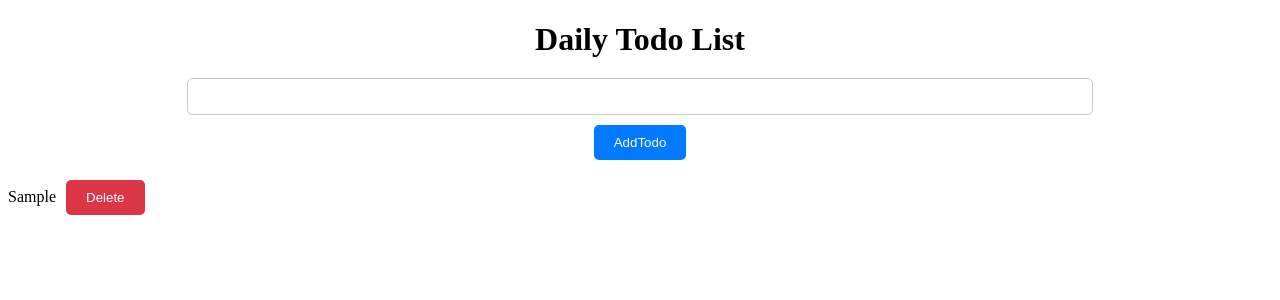
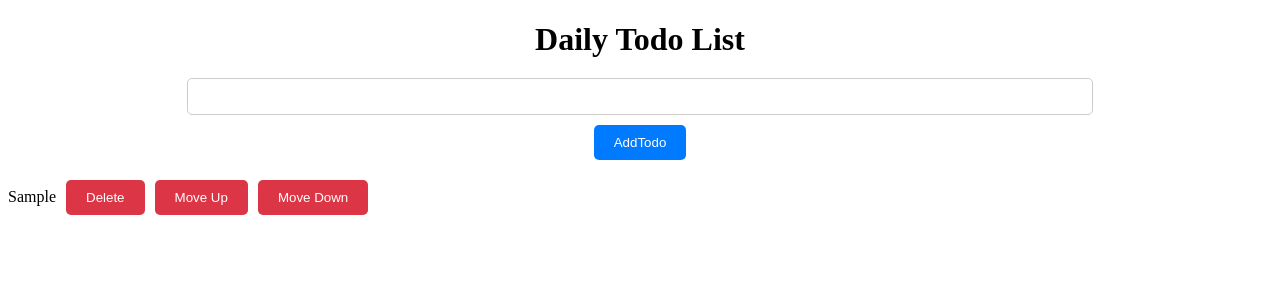
Before and after one commit to Saireddy1369/ReactPractice, a React (Create React App) app: page / in a window 1280 px wide. Both pictures are taken after typing "Sample" into the empty fields and a click on the button "AddTodo". Shown: the top 300 px of the page. Built offline with nearby package versions, Linux system fonts and the light colour scheme.

Commit message:
added feature reordering

```diff
--- a/src/App.js
+++ b/src/App.js
@@ -1,28 +1,43 @@
-import React from 'react'
-import { useState } from 'react'
+import React, { useState } from 'react';
 
-function TodoList () {
-  const [todos,setTodos] = useState([])
-  const [inputValue,setInputValue] = useState('')
+function TodoList() {
+  const [todos, setTodos] = useState([]);
+  const [inputValue, setInputValue] = useState('');
 
-function handleDeleteValue(index)
-  {
-    const newTodo = [...todos]
-    newTodo.splice(index, 1)
-    setTodos(newTodo)
+  function handleDeleteValue(index) {
+    const newTodo = [...todos];
+    newTodo.splice(index, 1);
+    setTodos(newTodo);
   }
 
-function handleChangeValue(e)
-{
-  setInputValue(e.target.value)
-}
+  function handleChangeValue(e) {
+    setInputValue(e.target.value);
+  }
 
-function handleSubmitValue(e)
-{
-  e.preventDefault()
-  setTodos([...todos, inputValue])
-  setInputValue('')
-}
+  function handleSubmitValue(e) {
+    e.preventDefault();
+    setTodos([...todos, inputValue]);
+    setInputValue('');
+  }
+
+  function moveItemUp(index) {
+    if (index === 0) return;
+    const newTodos = [...todos];
+    //swapping
+    const temp = newTodos[index - 1];
+    newTodos[index - 1] = newTodos[index];
+    newTodos[index] = temp;
+    setTodos(newTodos);
+  }
+
+  function moveItemDown(index) {
+    if (index === todos.length - 1) return;
+    const newTodos = [...todos];
+    const temp = newTodos[index + 1];
+    newTodos[index + 1] = newTodos[index];
+    newTodos[index] = temp;
+    setTodos(newTodos);
+  }
 
   return (
     <div>
@@ -32,14 +47,17 @@ function handleSubmitValue(e)
         <button onClick={handleSubmitValue} > AddTodo </button>
       </form>
       <ul>
-        {todos.map((todo,index) => (
-          <li key={index}>{todo}
-          <button onClick={() =>handleDeleteValue(index)}>Delete</button>
+        {todos.map((todo, index) => (
+          <li key={index}>
+            {todo}
+            <button onClick={() => handleDeleteValue(index)}>Delete</button>
+            <button onClick={() => moveItemUp(index)}>Move Up</button>
+            <button onClick={() => moveItemDown(index)}>Move Down</button>
           </li>
         ))}
       </ul>
     </div>
-  )
+  );
 }
 
 export default TodoList;
```
